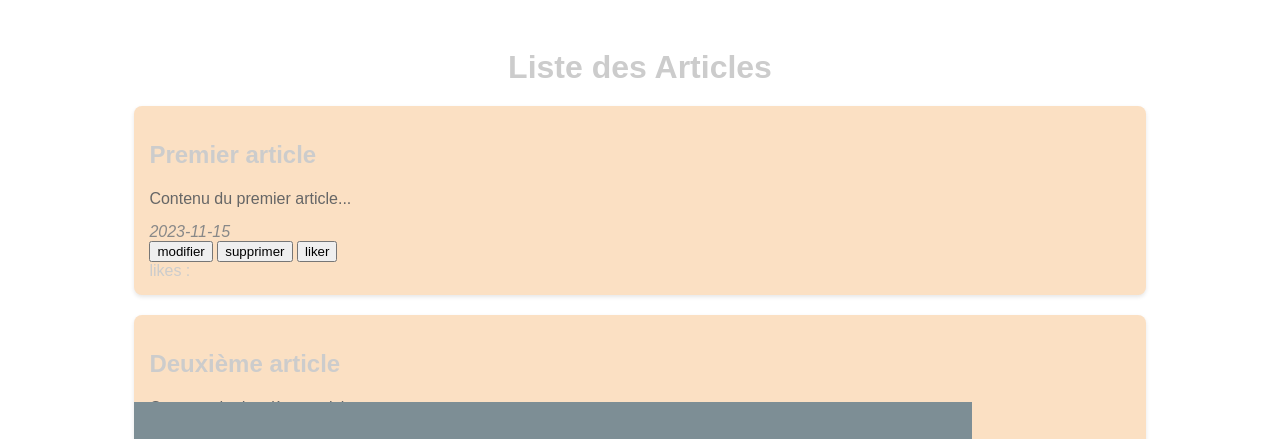
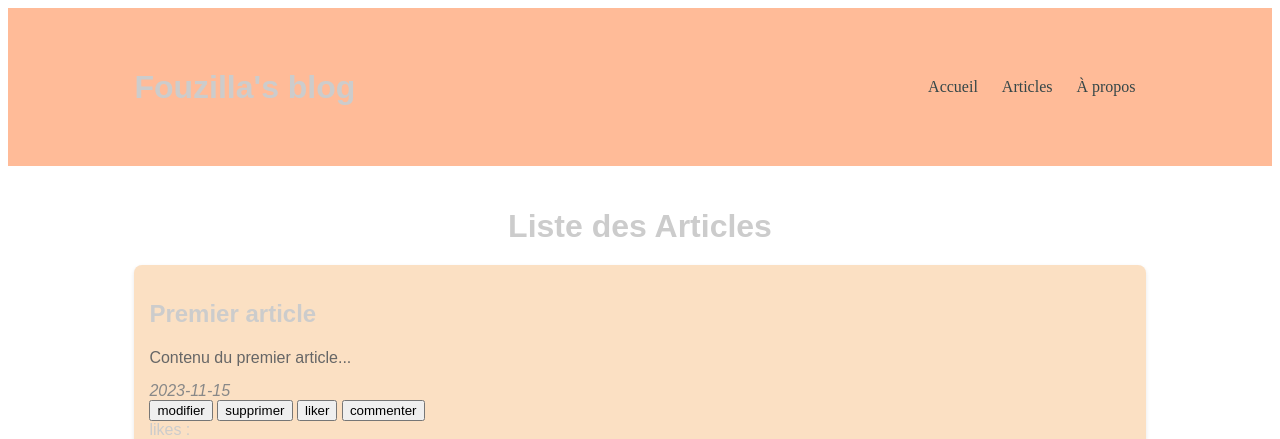
Before and after one commit to William97163/blog_fouziya, a PHP site: page / in a window 1280 px wide. Shown: the top 439 px of the page. Run offline with PHP 8.4, Linux system fonts and the light colour scheme; some libraries are stand-ins or nearby versions.

Commit message:
add header, index_blog

```diff
--- a/assets/css/header.css
+++ b/assets/css/header.css
@@ -0,0 +1,48 @@
+.h_container {
+    width: 80%;
+    margin: 0 auto;
+    padding: 20px;
+    display: flex; /* Appliquer flexbox sur le conteneur */
+    justify-content: space-between; /* Pour séparer les éléments avec de l'espace entre eux */
+    align-items: center; /* Pour aligner verticalement les éléments */
+}
+
+/* Styles pour l'en-tête */
+header {
+    background-color: #FFBB98;
+    padding: 20px 0;
+}
+
+header h1 {
+    font-size: 2em;
+    font-family: Arial, sans-serif;
+}
+
+header nav ul {
+    list-style: none;
+    text-align: center;
+}
+
+header nav ul li {
+    display: inline;
+    margin: 0 10px;
+}
+
+header nav ul li a {
+    text-decoration: none;
+    color: #344648;
+}
+
+header nav ul li a:hover {
+    text-decoration: underline;
+}
+
+/* Styles pour les liens */
+a {
+    color: #007bff;
+}
+
+a:hover {
+    text-decoration: none;
+    color: #0056b3;
+}
--- a/includes/header.php
+++ b/includes/header.php
@@ -0,0 +1,22 @@
+<!DOCTYPE html>
+<html lang="fr">
+<head>
+    <meta charset="UTF-8">
+    <title>Nom du Site</title>
+    <link rel="stylesheet" href="assets/css/header.css">
+</head>
+<body>
+
+<header>
+<div class="h_container">
+        <h1>Fouzilla's blog</h1>
+        <nav>
+            <ul>
+                <li><a href="#">Accueil</a></li>
+                <li><a href="#">Articles</a></li>
+                <li><a href="#">À propos</a></li>
+                <!-- Ajoutez d'autres liens de navigation si nécessaire -->
+            </ul>
+        </nav>
+    </div>
+</header>
--- a/includes/index_blog.php
+++ b/includes/index_blog.php
@@ -40,6 +40,7 @@
                     <button class="btn_modify">modifier</button>
                     <button class="btn_delete">supprimer</button>
                     <button class="btn_liker">liker</button>
+                    <button class="btn_comment">commenter</button>
                 </div>
                 <div class="likes">likes : </div>
             </div>
```
